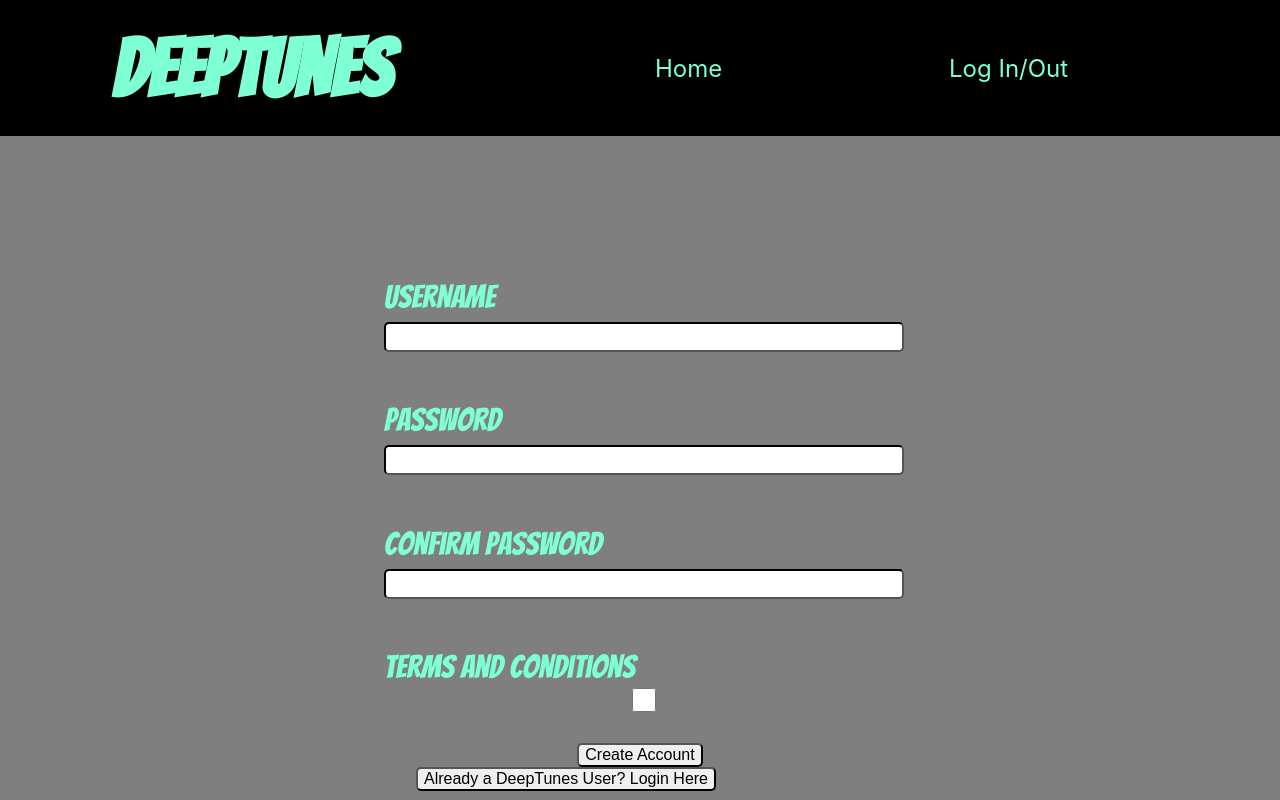
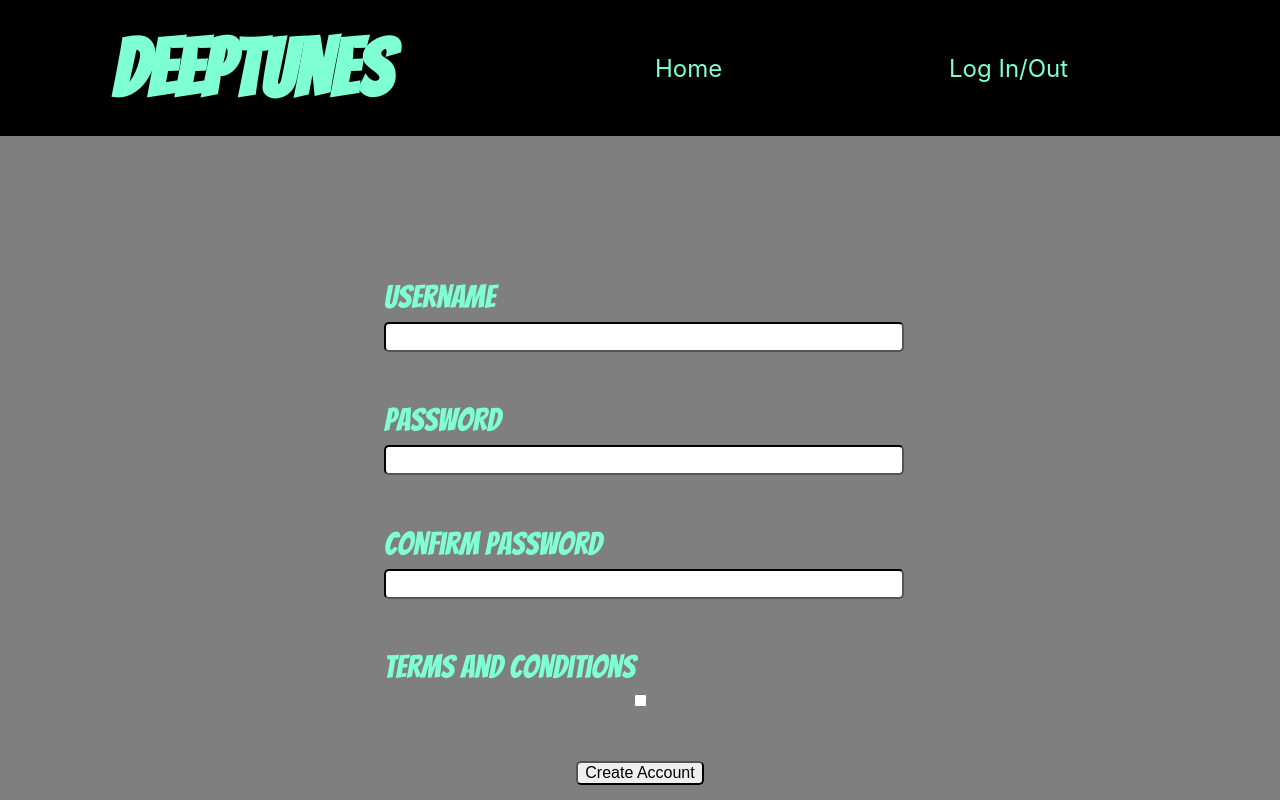
Before and after one commit to joowoonk/frontend-1, a React (Create React App) app in the folder frontend/: page /signup in a window 1280 px wide. Shown: the top 800 px of the page. Built offline with nearby package versions, Linux system fonts and the light colour scheme.

Commit message:
Finished with basic style for sign up page

```diff
--- a/frontend/src/pages/Registration/SignUpForm.js
+++ b/frontend/src/pages/Registration/SignUpForm.js
@@ -46,7 +46,7 @@
             type="password"
           />
         </label>
-        <label>
+        <label className="terms-input">
           Terms and Conditions{" "}
           <input
             value={values.terms}
--- a/frontend/src/pages/Registration/SignUpPageStyles.jsx
+++ b/frontend/src/pages/Registration/SignUpPageStyles.jsx
@@ -16,12 +16,25 @@
     margin-top: 10%;
   }
 
+  .terms-input {
+    display: flex;
+    flex-direction: column;
+
+    input {
+      width: auto;
+      margin-top: 2%;
+      height: auto;
+    }
+  }
+
   label {
     ${inputField};
   }
 
   button {
     ${button};
+    width: 10%;
+    margin: 2% 0% 10%;
   }
 
   a {
@@ -31,6 +44,7 @@
 
     button {
       ${button};
+      width: 100%;
     }
   }
 `
```
